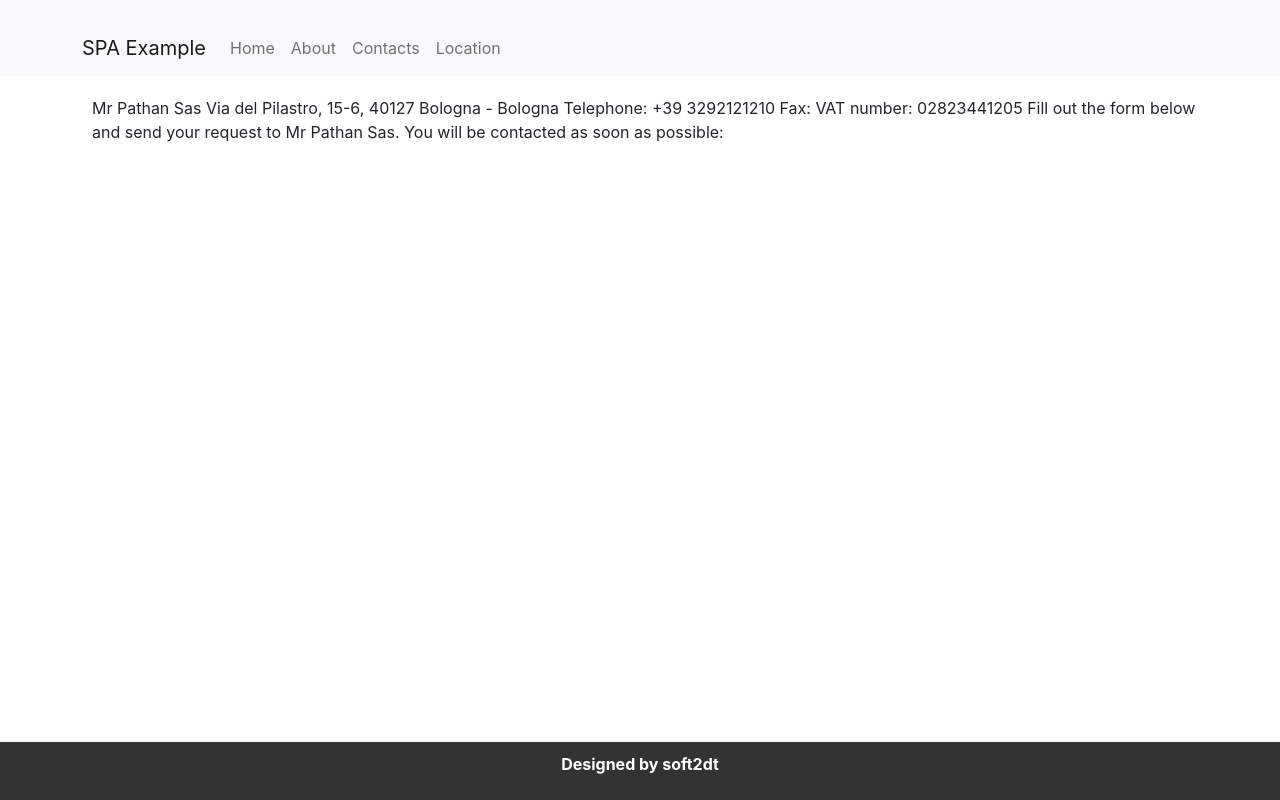
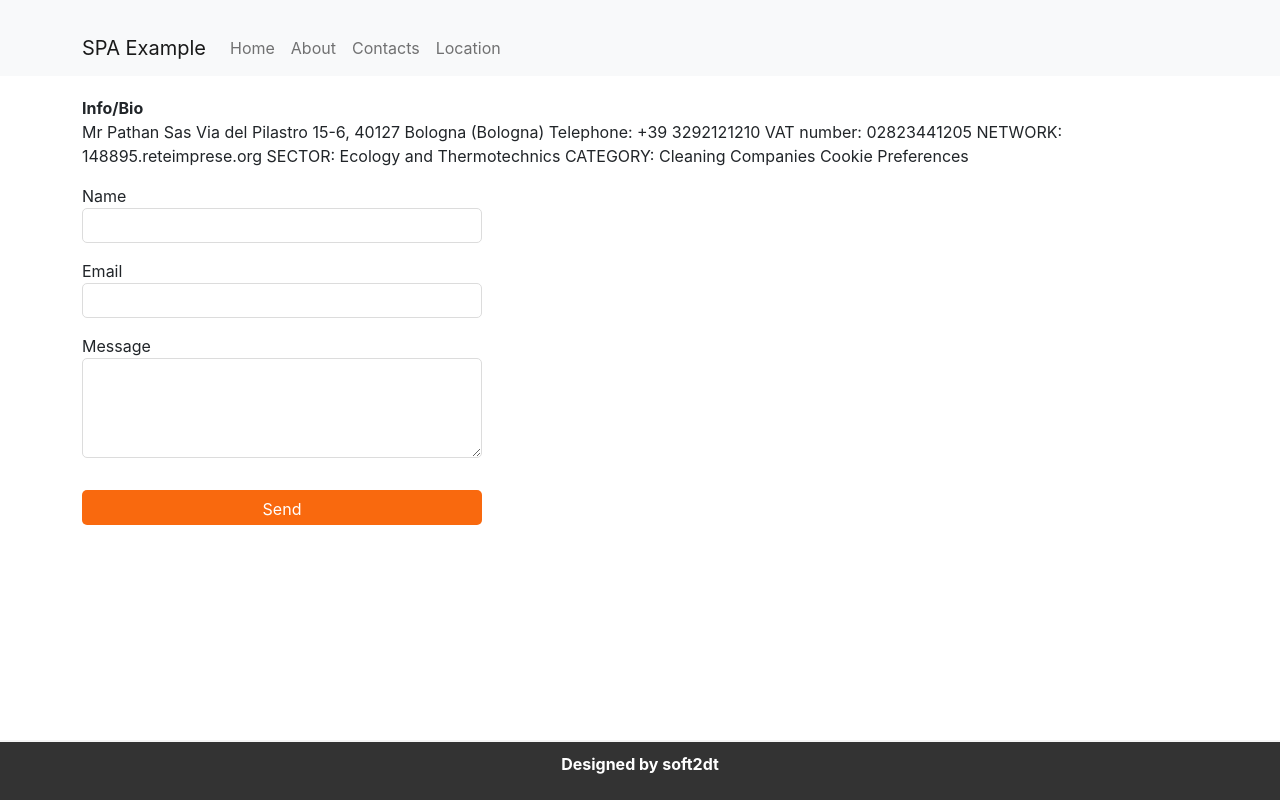
Before and after one commit to MdJunayedurRahman/FirstProjectItaly, a React (Create React App) app: page /Contacts in a window 1280 px wide. Built offline with nearby package versions, Linux system fonts and the light colour scheme.

Commit message:
contact page

```diff
--- a/package.json
+++ b/package.json
@@ -3,6 +3,7 @@
   "version": "0.1.0",
   "private": true,
   "dependencies": {
+    "@emailjs/browser": "^3.12.1",
     "@testing-library/jest-dom": "^5.16.5",
     "@testing-library/react": "^13.4.0",
     "@testing-library/user-event": "^13.5.0",
@@ -11,6 +12,7 @@
     "react-icons": "^5.0.1",
     "react-router-dom": "^6.4.0",
     "react-scripts": "^5.0.1",
+    "styled-components": "^6.1.8",
     "web-vitals": "^2.1.4"
   },
   "scripts": {
--- a/src/components/Contacts.js
+++ b/src/components/Contacts.js
@@ -1,17 +1,116 @@
-import React from 'react';
+import React, { useRef } from "react";
+import emailjs from "@emailjs/browser";
+import styled from "styled-components";
 
-export default function Contacts () {
-    return (
-        <div class="Contacts">
-            Mr Pathan Sas
-Via del Pilastro, 15-6, 40127 Bologna - Bologna
-Telephone: +39 3292121210
-Fax:
-VAT number: 02823441205
 
-Fill out the form below and send your request to Mr Pathan Sas.
-You will be contacted as soon as possible:
+const Contact = () => {
+  const form = useRef();
 
-        </div>
-    )
-}
+  const sendEmail = (e) => {
+    e.preventDefault();
+
+    emailjs
+      .sendForm(
+        "service_60h2myq",
+        "template_2dvgpgw",
+        form.current,
+        "jvitzhDlCUHUob1Y_"
+      )
+      .then(
+        (result) => {
+          console.log(result.text);
+          console.log("message sent");
+        },
+        (error) => {
+          console.log(error.text);
+        }
+      );
+  };
+
+  return (
+    <>
+   <div class='info'>
+          <div class='infoHeader'>
+            Info/Bio
+          </div>
+    Mr Pathan Sas
+    Via del Pilastro 15-6, 40127 Bologna (Bologna)
+    Telephone: +39 3292121210
+    VAT number: 02823441205
+    NETWORK: 148895.reteimprese.org
+    SECTOR: Ecology and Thermotechnics
+    CATEGORY: Cleaning Companies
+    Cookie Preferences
+          </div>
+
+    <StyledContactForm>
+      <form ref={form} onSubmit={sendEmail}>
+        <label>Name</label>
+        <input type="text" name="user_name" />
+        <label>Email</label>
+        <input type="email" name="user_email" />
+        <label>Message</label>
+        <textarea name="message" />
+        <input type="submit" value="Send" />
+      </form>
+    </StyledContactForm>
+    </>
+
+  );
+};
+
+export default Contact;
+
+// Styles
+const StyledContactForm = styled.div`
+  width: 400px;
+
+  form {
+    display: flex;
+    align-items: flex-start;
+    flex-direction: column;
+    width: 100%;
+    font-size: 16px;
+
+    input {
+      width: 100%;
+      height: 35px;
+      padding: 7px;
+      outline: none;
+      border-radius: 5px;
+      border: 1px solid rgb(220, 220, 220);
+
+      &:focus {
+        border: 2px solid rgba(0, 206, 158, 1);
+      }
+    }
+
+    textarea {
+      max-width: 100%;
+      min-width: 100%;
+      width: 100%;
+      max-height: 100px;
+      min-height: 100px;
+      padding: 7px;
+      outline: none;
+      border-radius: 5px;
+      border: 1px solid rgb(220, 220, 220);
+
+      &:focus {
+        border: 2px solid rgba(0, 206, 158, 1);
+      }
+    }
+
+    label {
+      margin-top: 1rem;
+    }
+
+    input[type="submit"] {
+      margin-top: 2rem;
+      cursor: pointer;
+      background: rgb(249, 105, 14);
+      color: white;
+      border: none;
+    }
+  }
+`;
--- a/src/components/Header.js
+++ b/src/components/Header.js
@@ -3,8 +3,7 @@
 export default function Header() {
   return (
     <div id="header">
-      Civil and industrial cleaning. Painting, clearing of cellars and
-      warehouses. Move.
+
     </div>
   );
 }
```
Also changed, not shown: 1 other file (tests, documents, lock files or other folders).
